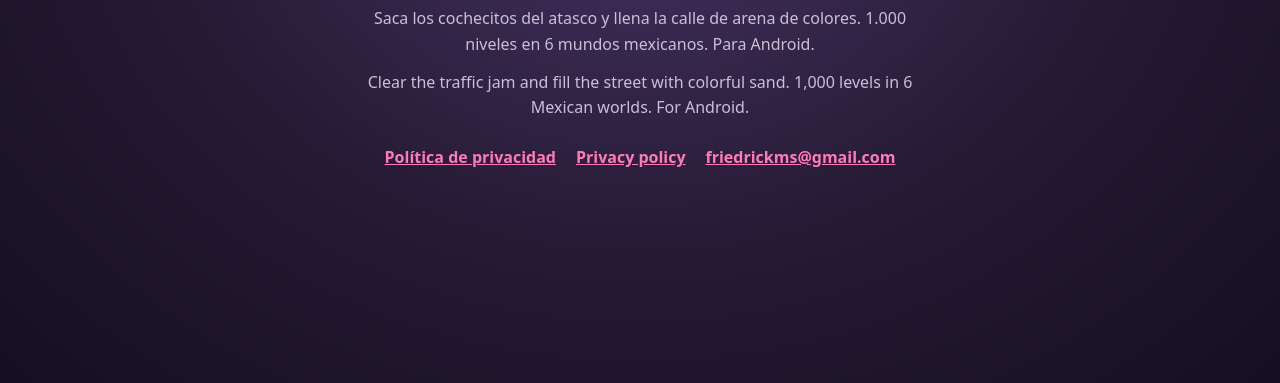
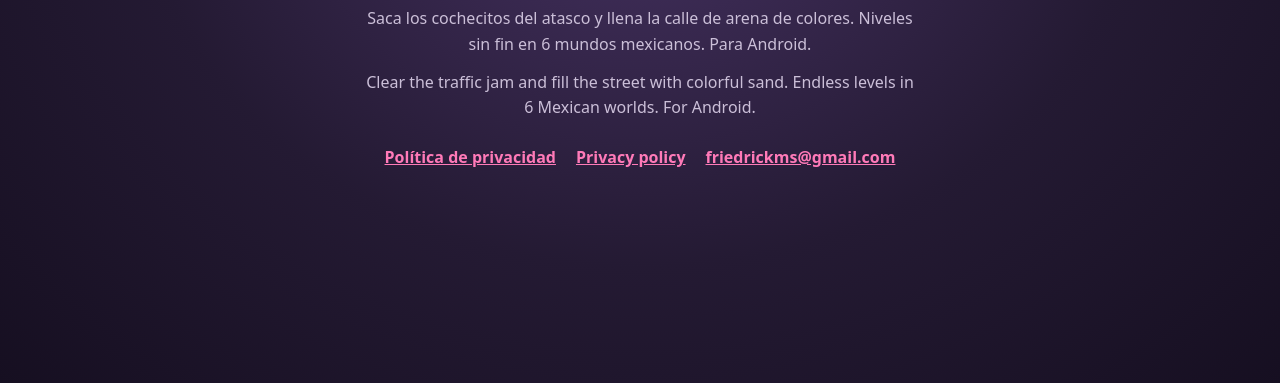
Before and after one commit to MasterFede5/embotellados, a plain HTML site: page index.html in a window 1280 px wide. Shown: the part 417-800 px from the top of the page. Drawn offline with Linux system fonts and the light colour scheme.

Commit message:
Portada: niveles sin fin (antes decía 1.000 niveles)
Co-Authored-By: Claude Fable 5.2 <noreply@anthropic.com>
Claude-Session: https://claude.ai/code/session_017mwrwbuCJfVv416uNC1LLf

```diff
--- a/index.html
+++ b/index.html
@@ -21,8 +21,8 @@
 <main>
   <img src="icono.png" alt="Ícono de Embotellados">
   <h1>Embotellados</h1>
-  <p>Saca los cochecitos del atasco y llena la calle de arena de colores. 1.000 niveles en 6 mundos mexicanos. Para Android.</p>
-  <p lang="en">Clear the traffic jam and fill the street with colorful sand. 1,000 levels in 6 Mexican worlds. For Android.</p>
+  <p>Saca los cochecitos del atasco y llena la calle de arena de colores. Niveles sin fin en 6 mundos mexicanos. Para Android.</p>
+  <p lang="en">Clear the traffic jam and fill the street with colorful sand. Endless levels in 6 Mexican worlds. For Android.</p>
   <nav>
     <a href="privacidad.html#es">Política de privacidad</a>
     <a href="privacidad.html#en" lang="en">Privacy policy</a>
```
